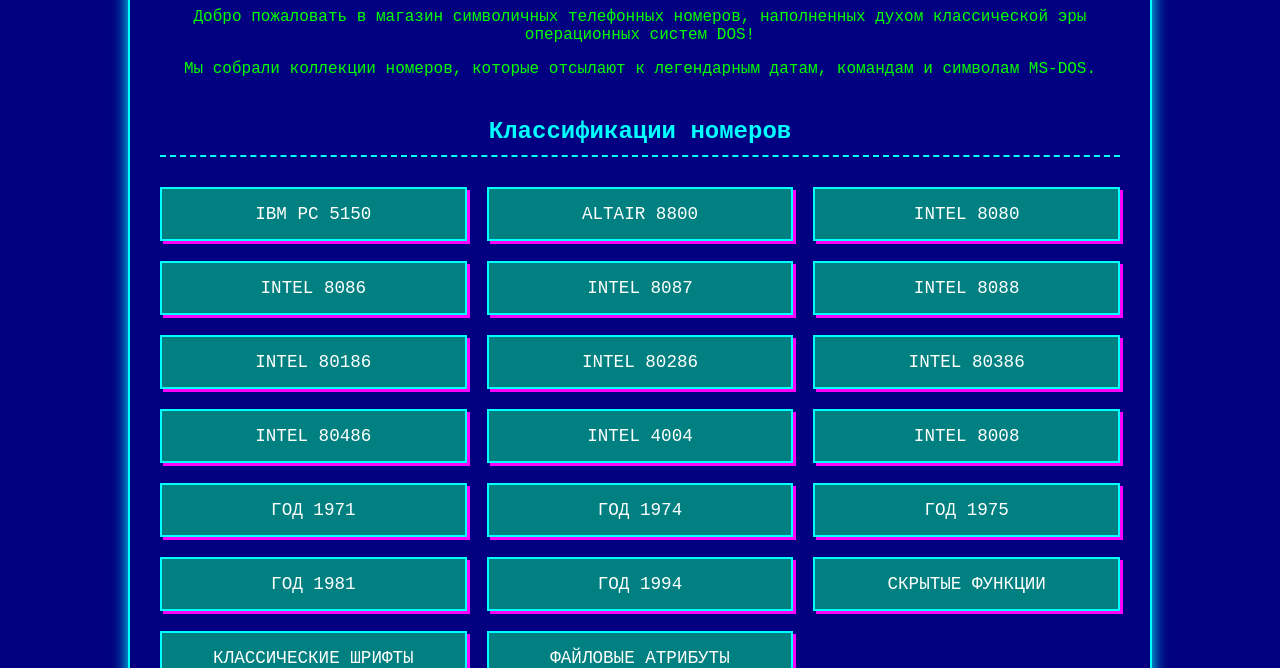
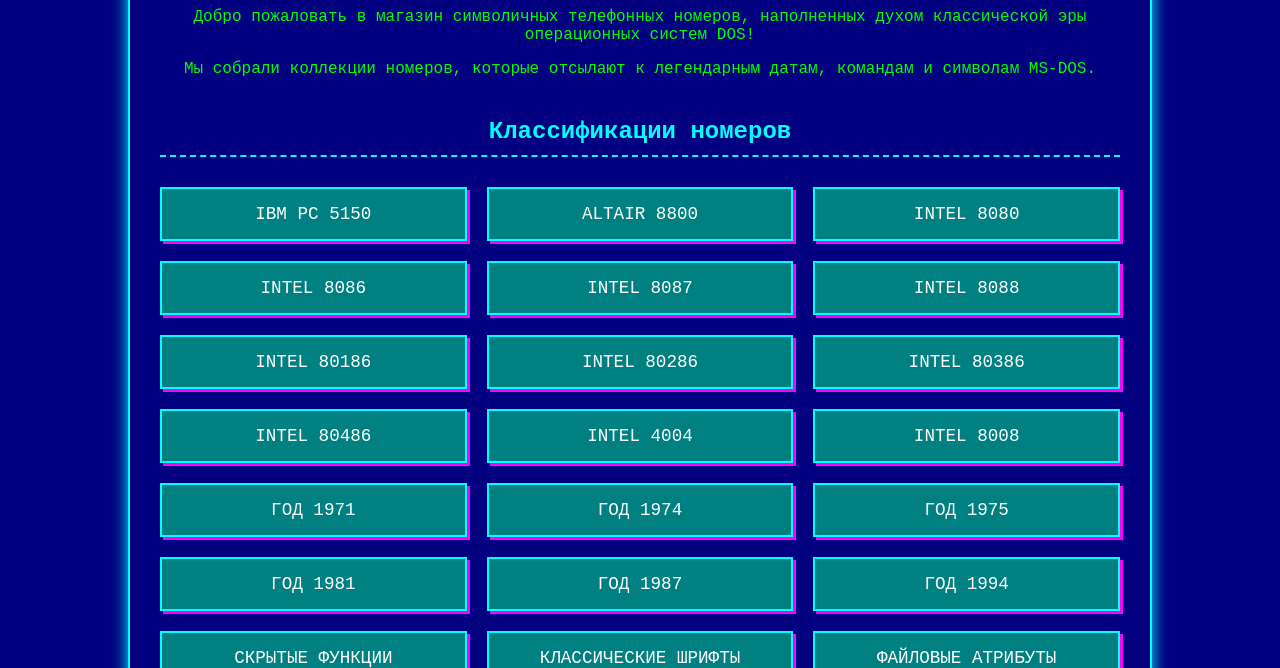
Before and after one commit to sementsul/tgbot, a plain HTML site: page index.html in a window 1280 px wide. Shown: the part 132-800 px from the top of the page. Drawn offline with Linux system fonts and the light colour scheme.

Commit message:
Update index.html

```diff
--- a/index.html
+++ b/index.html
@@ -139,7 +139,8 @@
             <a href="#choose-page" class="category-button">Год 1971</a>
             <a href="#choose-page" class="category-button">Год 1974</a>
             <a href="#choose-page" class="category-button">Год 1975</a>
-              <a href="https://l.bezlimit.ru/store/800848?type=p&cubes=NNNNNN1981" class="category-button">ГОД 1981</a>
+            <a href="https://l.bezlimit.ru/store/800848?type=p&cubes=NNNNNN1981" class="category-button">ГОД 1981</a>
+            <a href="#choose-page" class="category-button">Год 1987</a>
             <a href="#choose-page" class="category-button">Год 1994</a>
             <a href="#choose-page" class="category-button">Скрытые функции</a>
             <a href="#choose-page" class="category-button">Классические шрифты</a>
```
